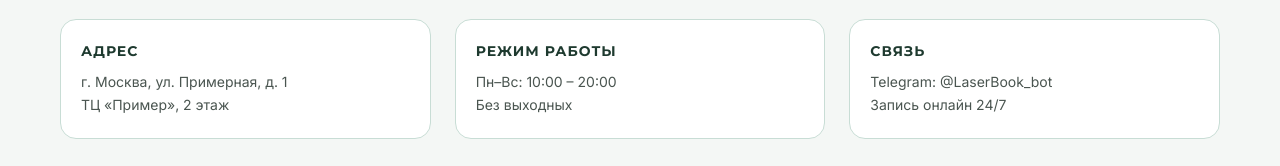
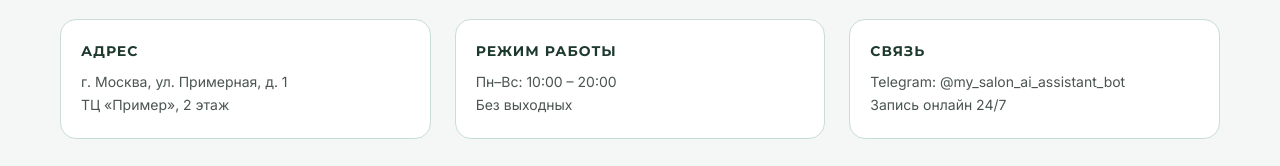
Before and after one commit to Maximilideus/zadanie_1, a React (Vite) app in the folder frontend/: page / in a window 1280 px wide. Shown: the part 6720-6886 px from the top of the page. Built offline with nearby package versions, Linux system fonts and the light colour scheme; no server answers.

Commit message:
кнопки ведут на нового бота

```diff
--- a/frontend/src/App.jsx
+++ b/frontend/src/App.jsx
@@ -12,7 +12,7 @@ import { supabase } from "./supabase.js";
 const ADMIN_EMAIL = "your-email@example.com";
 
 // ─── Ссылка на Telegram-бота (единая константа для всех кнопок записи) ───
-export const TELEGRAM_BOOK_URL = "https://t.me/LaserBook_bot";
+export const TELEGRAM_BOOK_URL = "https://t.me/my_salon_ai_assistant_bot";
 
 export const MASTERS_DATA = {
   "Анна":    { photo: "https://api.dicebear.com/7.x/personas/svg?seed=Anna",   rating: 4.9, specialization: "Депиляция" },
--- a/frontend/src/pages/HomePage.jsx
+++ b/frontend/src/pages/HomePage.jsx
@@ -750,7 +750,7 @@ function ContactsSection() {
           </div>
           <div className="land-contact-block">
             <h3 className="land-h3">Связь</h3>
-            <p>Telegram: @LaserBook_bot<br />Запись онлайн 24/7</p>
+            <p>Telegram: @my_salon_ai_assistant_bot<br />Запись онлайн 24/7</p>
           </div>
         </div>
       </div>
```
